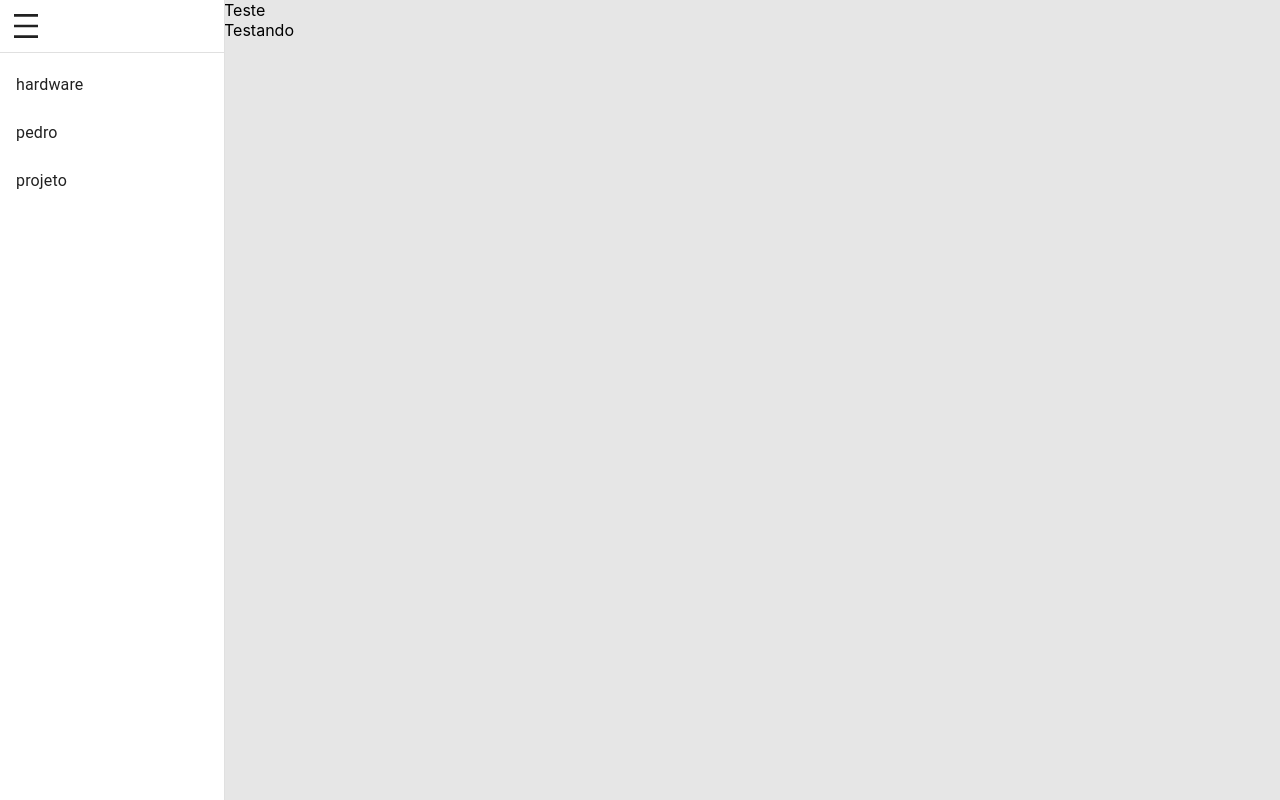
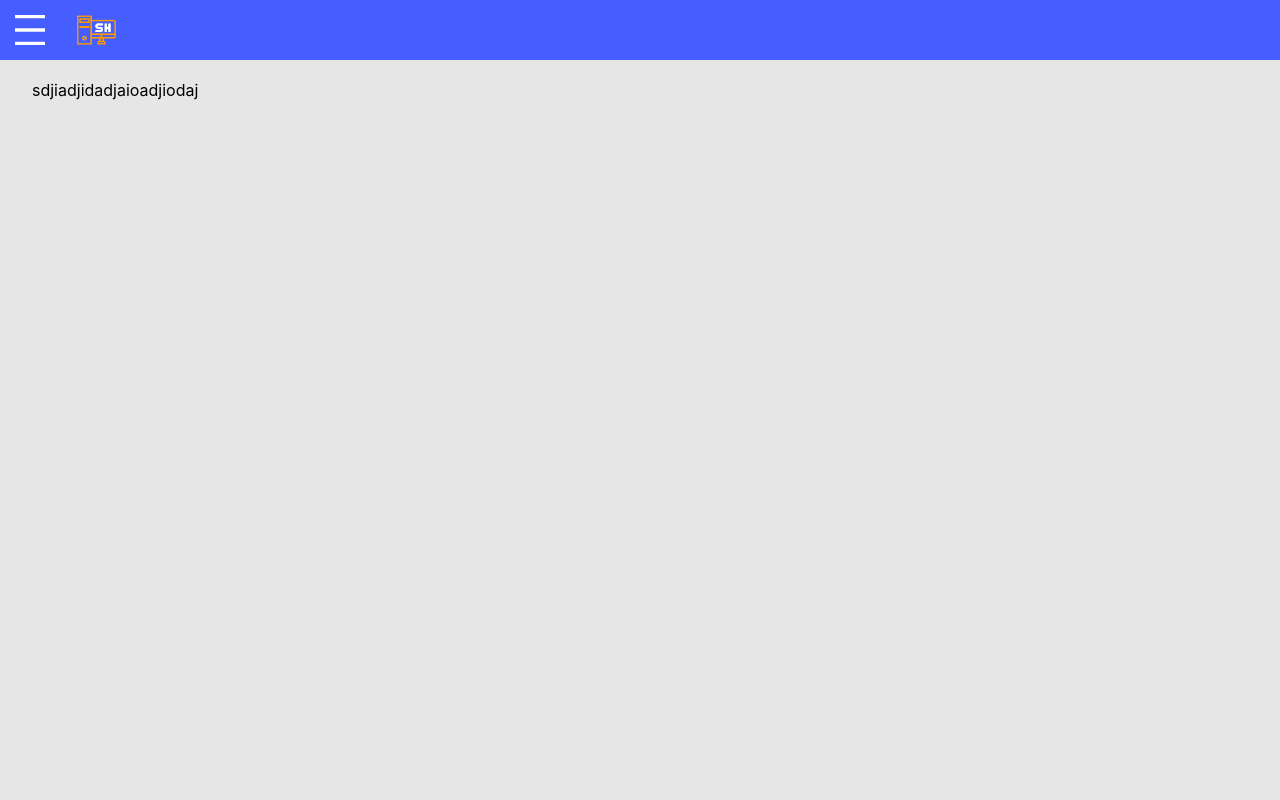
Before and after one commit to PedroLuizAquino/sell_hardware, a React (Create React App) app: page / in a window 1280 px wide. Built offline with nearby package versions, Linux system fonts and the light colour scheme.

Commit message:
navbar create

```diff
--- a/src/App.tsx
+++ b/src/App.tsx
@@ -4,6 +4,7 @@ import { AppRoutes } from './routes';
 import { MenuLateral } from './shared/components';
 import { AppThemeProvider } from './shared/contexts/ThemeContext';
 import { DrawerProvider } from './shared/contexts';
+import { Dashboard } from './pages';
 
 export const App = () => {
   return (
@@ -12,9 +13,9 @@ export const App = () => {
       <DrawerProvider>
         <BrowserRouter>
 
-          <MenuLateral>
+          <Dashboard>
             <AppRoutes />
-          </MenuLateral>
+          </Dashboard>
 
         </BrowserRouter>
       </DrawerProvider>
--- a/src/pages/Dashboard/Dashboard.tsx
+++ b/src/pages/Dashboard/Dashboard.tsx
@@ -1,11 +1,24 @@
+import { Box } from "@mui/system";
+import { MenuLateral } from "../../shared/components";
 import { Navbar } from "../../shared/layouts/Navbar"
 
 
-export const Dashboard = () => {
+
+interface IDashboard {
+    children: React.ReactNode;
+}
+
+export const Dashboard: React.FC<IDashboard> = ({ children }) => {
     return (
 
+
+
         <Navbar>
-            Testando
+            <MenuLateral>
+                <Box height={"100%"} width={"100%"}>
+                    {children}
+                </Box>
+            </MenuLateral>
         </Navbar>
     );
 };
--- a/src/routes/index.tsx
+++ b/src/routes/index.tsx
@@ -29,7 +29,7 @@ export const AppRoutes = () => {
 
     return (
         <Routes>
-            <Route path="/" element={<Dashboard />} />
+            <Route path="/" element={<p> sdjiadjidadjaioadjiodaj</p>} />
             <Route path="*" element={<Navigate to="/" />} />
         </Routes>
     );
--- a/src/shared/components/menu-lateral/MenuLateral.tsx
+++ b/src/shared/components/menu-lateral/MenuLateral.tsx
@@ -1,6 +1,5 @@
 import { Divider, Drawer, List, ListItemButton, ListItemText, useMediaQuery, useTheme } from "@mui/material";
 import { Box } from "@mui/system";
-import { MdDensityMedium } from 'react-icons/md';
 import { useDrawerContext } from "../../contexts";
 
 interface IMenuLateral {
@@ -35,25 +34,22 @@ export const MenuLateral: React.FC<IMenuLateral> = ({ children }) => {
 
     return (
         <>
+            <Box sx={{ display: 'flex' }}>
                 <Drawer open={isDrawerOpen}
-                variant={smDown ? 'temporary' : "permanent"}
+                    variant={smDown ? 'temporary' : "persistent"}
                     onClose={toggleDrawerOpen}
+                    className="Drawer"
+                    sx={{
+                        zIndex: 0,
+                    }}
                 >
                     <Box
                         width={theme.spacing(28)}
                         display={"flex"}
                         flexDirection={"column"}
                         height={'100%'}
+                        marginTop={theme.spacing(6)}
                     >
-                    <Box
-                        width={"100%"}
-                        height={theme.spacing(4)}
-                        padding={'10px'}
-                        display={'flex'}
-                    >
-                        <MdDensityMedium size={'2em'} onClick={toggleDrawerOpen} />
-                    </Box>
-                    <Divider />
                         <Box flex={1}>
                             <List component={'nav'}>
                                 {drawerOptions.map(drawerOption => (
@@ -68,10 +64,11 @@ export const MenuLateral: React.FC<IMenuLateral> = ({ children }) => {
                         </Box>
                     </Box>
                 </Drawer>
-            <Box height={"100"} marginLeft={smDown ? 0 : theme.spacing(28)}>
+
+                <Box height={"100%"} marginTop={theme.spacing(8)} marginLeft={smDown ? theme.spacing(4) : isDrawerOpen ? theme.spacing(30) : theme.spacing(4)} sx={{ flexGrow: 3 }}>
                     {children}
                 </Box>
+            </Box>
         </>
-
-    )
-}
+    );
+};
--- /dev/null
+++ b/src/shared/components/menu-lateral/menuLateralStyle.css
@@ -0,0 +1,3 @@
+.Drawer {
+    margin-top: 54px;
+}
--- a/src/shared/layouts/Navbar.tsx
+++ b/src/shared/layouts/Navbar.tsx
@@ -1,19 +1,31 @@
 import { Box } from '@mui/system';
+import { MdDensityMedium } from 'react-icons/md';
+import { useDrawerContext } from '../contexts';
+import logo from './logo_sellhardware.png';
+import { useNavigate } from 'react-router-dom';
 
 
 interface INavebar {
-    children: React.ReactNode;
+    children?: React.ReactNode;
 }
 
 export const Navbar: React.FC<INavebar> = ({ children }) => {
+    const { toggleDrawerOpen } = useDrawerContext();
+    const navigate = useNavigate();
 
     return (
-        <>
+        <Box sx={{ flexGrow: 1, display: 'flex' }}>
+            <Box bgcolor={"#465EFF"} width={"100%"} height={"60px"} sx={{ zIndex: 1 }} position={'fixed'} display={'flex'} flexDirection={'row'}>
+                <Box padding={'10px'}>
+                    <MdDensityMedium color='#ffffff' size={'2.5rem'} onClick={toggleDrawerOpen} style={{ cursor: "pointer" }} />
+                </Box>
+                <Box padding={'10px'} sx={{ cursor: "pointer" }}>
+                    <img src={logo} width={"50px"} alt='Logo Sell Hardware' />
+                </Box>
+            </Box>
             <Box>
-                Teste
+                {children}
             </Box>
-
-            {children}
-        </>
+        </Box>
     );
 };
```
Also changed, not shown: public/logo_sellhardware.png (added), src/shared/layouts/logo_sellhardware.png (added). Lines whose indentation alone changed are shown as unchanged.
